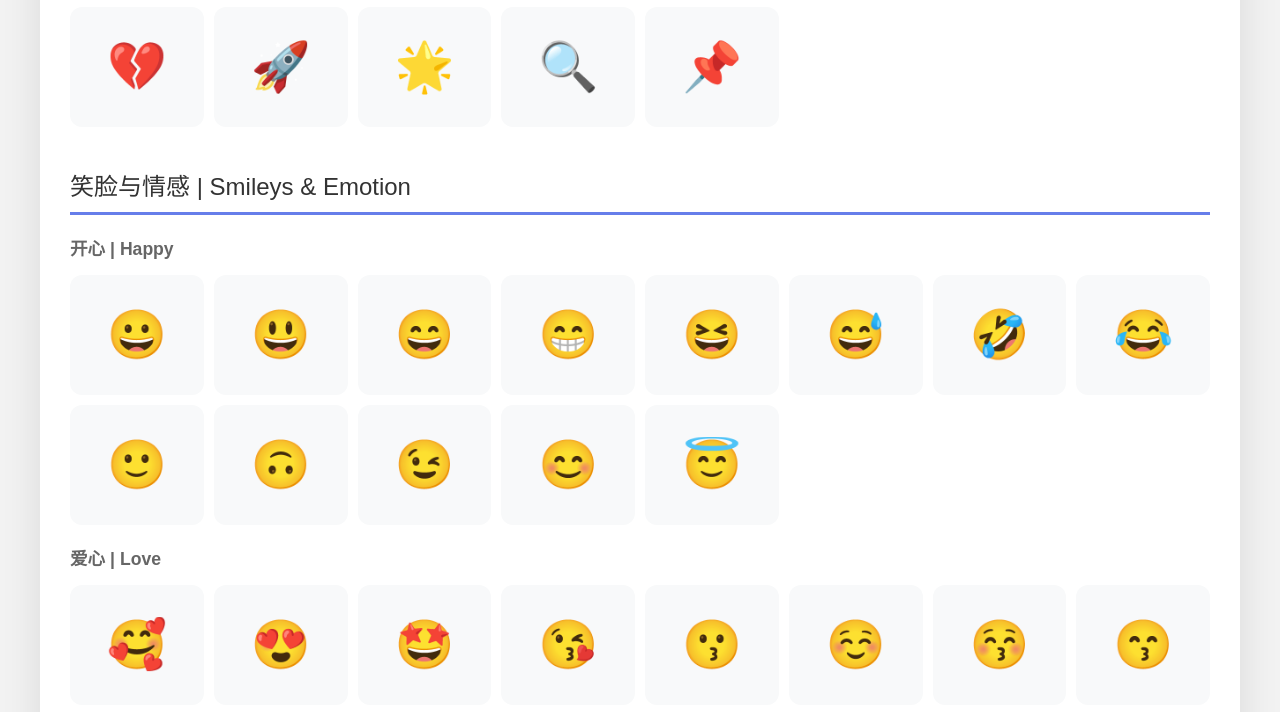
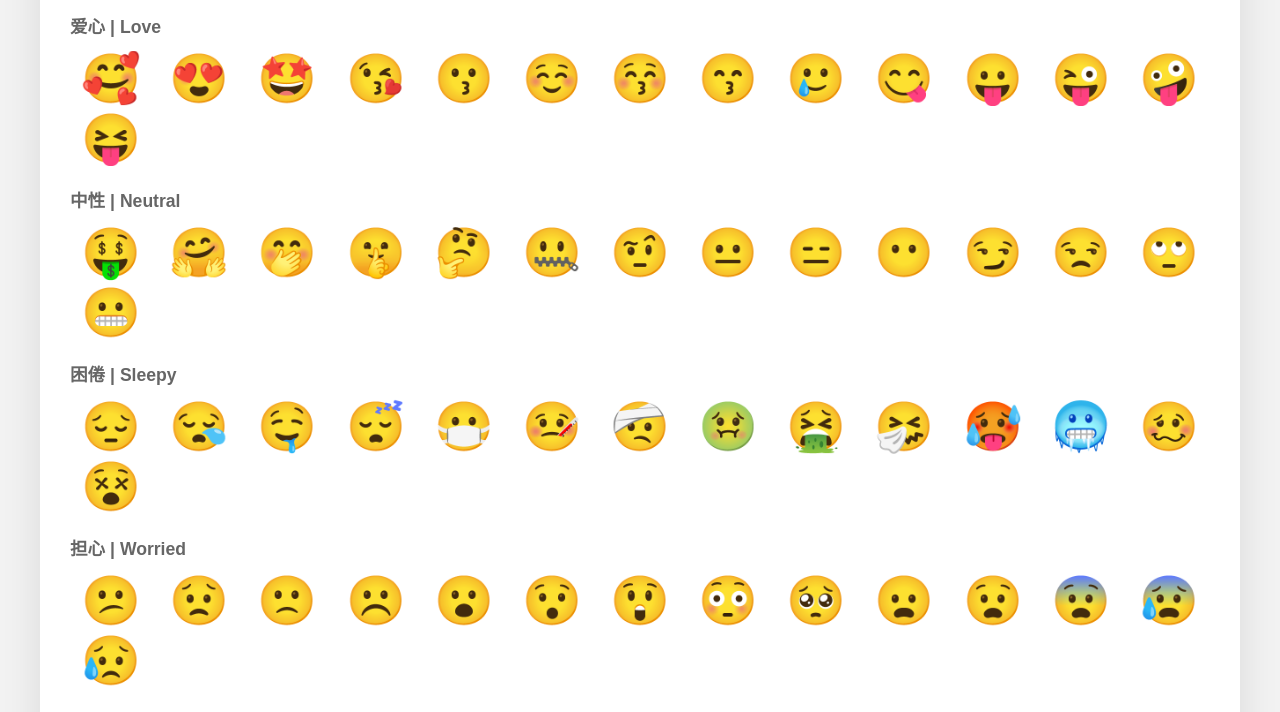
Before and after one commit to cxj303478208/fenbei, a plain HTML site: page teshufuhao/emoji-collection.html in a window 1280 px wide. Shown: the part 790-1502 px from the top of the page. Drawn offline with Linux system fonts and the light colour scheme.

Commit message:
Update emoji-collection.html

```diff
--- a/teshufuhao/emoji-collection.html
+++ b/teshufuhao/emoji-collection.html
@@ -86,28 +86,42 @@
 
         .emoji-grid {
             display: grid;
-            grid-template-columns: repeat(auto-fill, minmax(120px, 1fr));
-            gap: 10px;
+            grid-template-columns: repeat(auto-fill, minmax(80px, 1fr));
+            gap: 6px;
+            justify-items: center;
+            align-items: center;
         }
 
         .emoji-item {
-            background: #f8f9fa;
-            border: 2px solid transparent;
-            border-radius: 12px;
-            padding: 30px;
+            background: transparent;
+            border: none;
+            border-radius: 8px;
+            padding: 2px 2px 4px;
             text-align: center;
             cursor: pointer;
             transition: all 0.3s ease;
             font-size: 48px;
+            line-height: 1.2;
+            font-family: "Segoe UI Emoji", "Noto Color Emoji", "Apple Color Emoji", "Segoe UI Symbol", sans-serif;
+            display: inline-flex;
+            align-items: center;
+            justify-content: center;
+            width: max-content;
+            justify-self: center;
             position: relative;
-            overflow: hidden;
+            overflow: visible;
+        }
+
+        .emoji-char {
+            display: block;
+            line-height: 1;
+            white-space: nowrap;
         }
 
         .emoji-item:hover {
-            background: #667eea;
-            border-color: #667eea;
+            background: rgba(102, 126, 234, 0.12);
+            box-shadow: 0 0 0 1px #667eea, 0 10px 20px rgba(102, 126, 234, 0.3);
             transform: translateY(-3px);
-            box-shadow: 0 10px 20px rgba(102, 126, 234, 0.3);
         }
 
         .emoji-item:active {
@@ -142,12 +156,12 @@
 
         @media (max-width: 768px) {
             .emoji-grid {
-                grid-template-columns: repeat(auto-fill, minmax(100px, 1fr));
-                gap: 8px;
+                grid-template-columns: repeat(auto-fill, minmax(72px, 1fr));
+                gap: 6px;
             }
 
             .emoji-item {
-                padding: 24px;
+                padding: 2px 2px 4px;
                 font-size: 40px;
             }
 
@@ -406,7 +420,10 @@
                 emojis.forEach(emoji => {
                     const emojiDiv = document.createElement('div');
                     emojiDiv.className = 'emoji-item';
-                    emojiDiv.textContent = emoji;
+                    const span = document.createElement('span');
+                    span.className = 'emoji-char';
+                    span.textContent = emoji;
+                    emojiDiv.appendChild(span);
                     emojiDiv.title = `点击复制 ${emoji}`;
                     emojiDiv.addEventListener('click', () => copyToClipboard(emoji));
                     gridDiv.appendChild(emojiDiv);
@@ -580,7 +597,10 @@
                 function addEmoji(emoji) {
                     const emojiDiv = document.createElement('div');
                     emojiDiv.className = 'emoji-item';
-                    emojiDiv.textContent = emoji;
+                    const span = document.createElement('span');
+                    span.className = 'emoji-char';
+                    span.textContent = emoji;
+                    emojiDiv.appendChild(span);
                     emojiDiv.title = `点击复制 ${emoji}`;
                     emojiDiv.addEventListener('click', () => copyToClipboard(emoji));
                     gridDiv.appendChild(emojiDiv);
```
